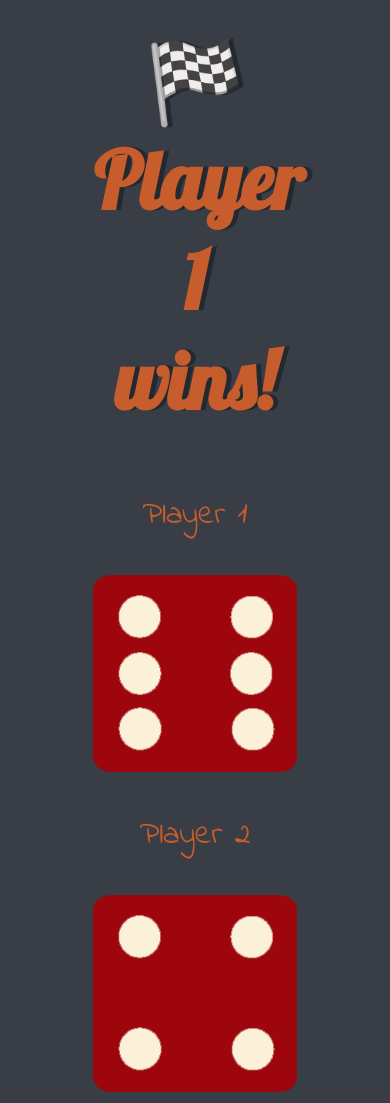
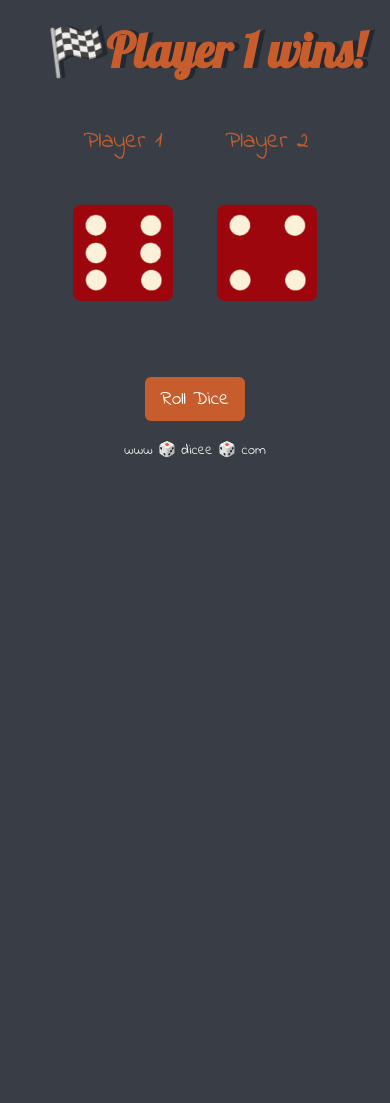
Before and after one commit to muazasghar/dicee_game, a plain HTML site: page index.html in a window 390 px wide. Shown: the top 1103 px of the page. After the commit the page ends 844 px from the top, so only its background shows below. Drawn offline with Linux system fonts and the light colour scheme.

Commit message:
styles.css

```diff
--- a/styles.css
+++ b/styles.css
@@ -51,3 +51,39 @@ footer {
   text-align: center;
   font-family: "Indie Flower", cursive;
 }
+@media (max-width: 768px) {
+  .container {
+    width: 90%;
+  }
+
+  h1 {
+    font-size: 3rem;
+    margin: 20px;
+    white-space: nowrap;
+  }
+
+  p {
+    font-size: 1.5rem;
+  }
+
+  .dice {
+    text-align: center;
+    display: inline-block;
+  }
+
+  img {
+    margin: 20px;
+    max-width: 100px;
+    width: auto;
+    height: auto;
+  }
+
+  button {
+    font-size: 1.2rem;
+    padding: 8px 16px;
+  }
+
+  footer {
+    font-size: 0.9rem;
+  }
+}
```
